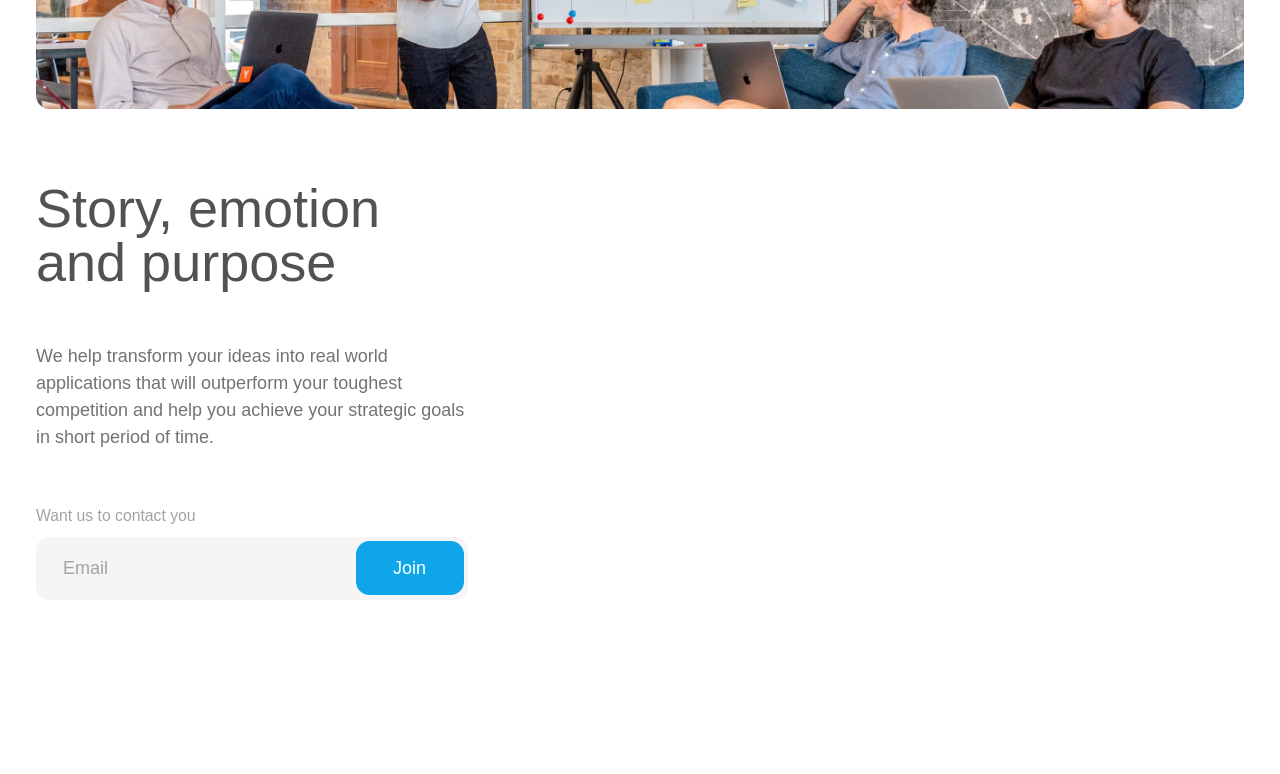
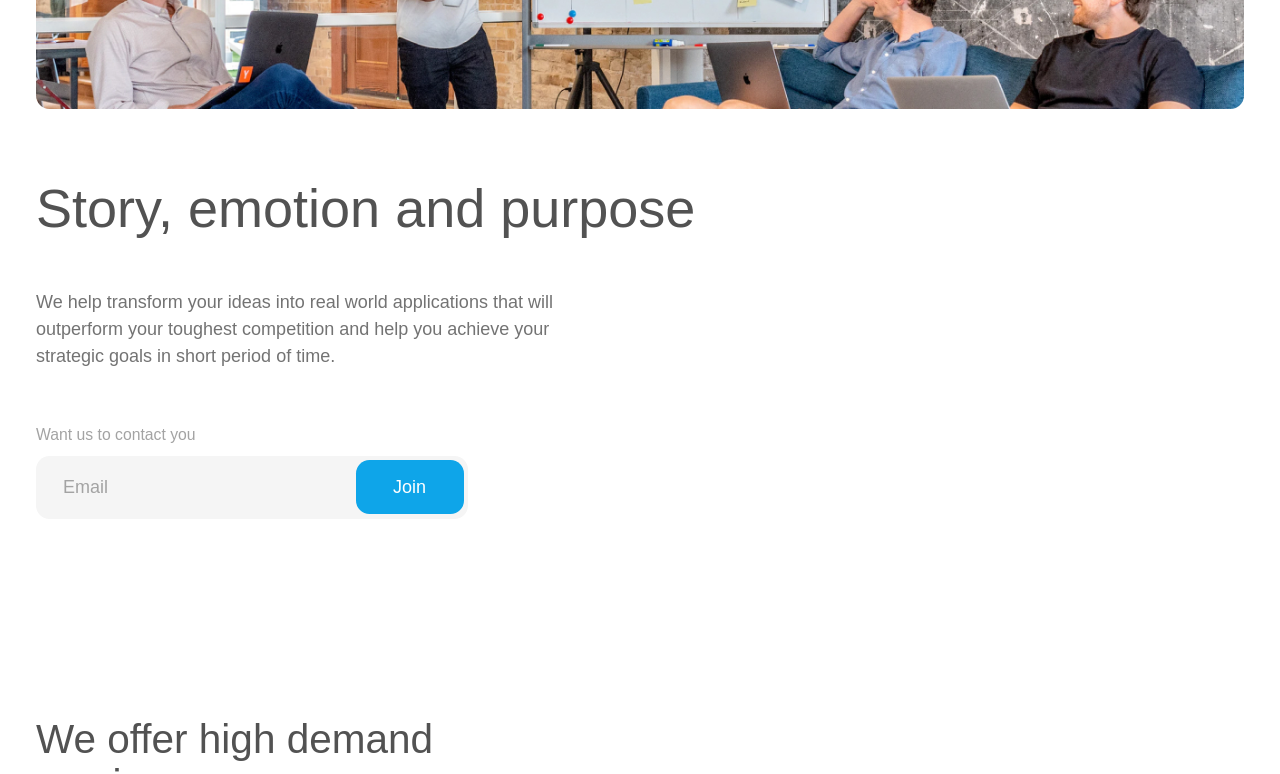
Before and after one commit to tung-eh/homepage-challenge, a React (Create React App) app: page / in a window 1280 px wide. Shown: the part 644-1418 px from the top of the page. Built offline with nearby package versions, Linux system fonts and the light colour scheme.

Commit message:
Update css

```diff
--- a/src/App.js
+++ b/src/App.js
@@ -19,8 +19,10 @@ function App() {
       <div className="flex justify-between items-center w-full max-w-screen-2xl px-8 py-10">
         <Logo />
         <div className="grid grid-cols-5 justify-items-center font-medium text-xl text-gray-600 gap-6">
-          {navs.map(({ text }) => (
-            <a href="#somewhere">{text}</a>
+          {navs.map(({ text }, index) => (
+            <a href="#somewhere" key={index}>
+              {text}
+            </a>
           ))}
         </div>
       </div>
--- a/src/components/IntroSection.js
+++ b/src/components/IntroSection.js
@@ -14,11 +14,11 @@ const IntroSection = () => (
       <img className="w-full rounded-xl" src={introImg} alt="meeting" />
     </div>
     <div className="w-full max-w-screen-xl px-8">
-      <div className="grid gap-12 max-w-sm">
+      <div className="grid gap-12">
         <h1 className="text-5xl font-medium text-gray-600">
           Story, emotion and purpose
         </h1>
-        <p className="text-gray-500">
+        <p className="text-gray-500 max-w-lg">
           We help transform your ideas into real world applications that will
           outperform your toughest competition and help you achieve your
           strategic goals in short period of time.
@@ -27,7 +27,7 @@ const IntroSection = () => (
           <div className="text-sm text-gray-400 mb-2">
             Want us to contact you
           </div>
-          <div className="relative">
+          <div className="relative max-w-sm">
             <input
               className="bg-gray-100 text-gray-700 rounded-xl outline-none w-full py-4 pl-6 pr-12"
               placeholder="Email"
--- a/src/components/PortfolioSection.js
+++ b/src/components/PortfolioSection.js
@@ -52,7 +52,7 @@ const PortfolioSection = () => (
           <Project {...projects.obApp} />
           <Project {...projects.jpHomepage} />
           <button className="self-end flex items-center font-medium text-2xl text-blue-500">
-            see more{' '}
+            see more
             <Icon
               className="fill-current w-6 h-6 ml-3"
               name="arrow_right_alt"
```
